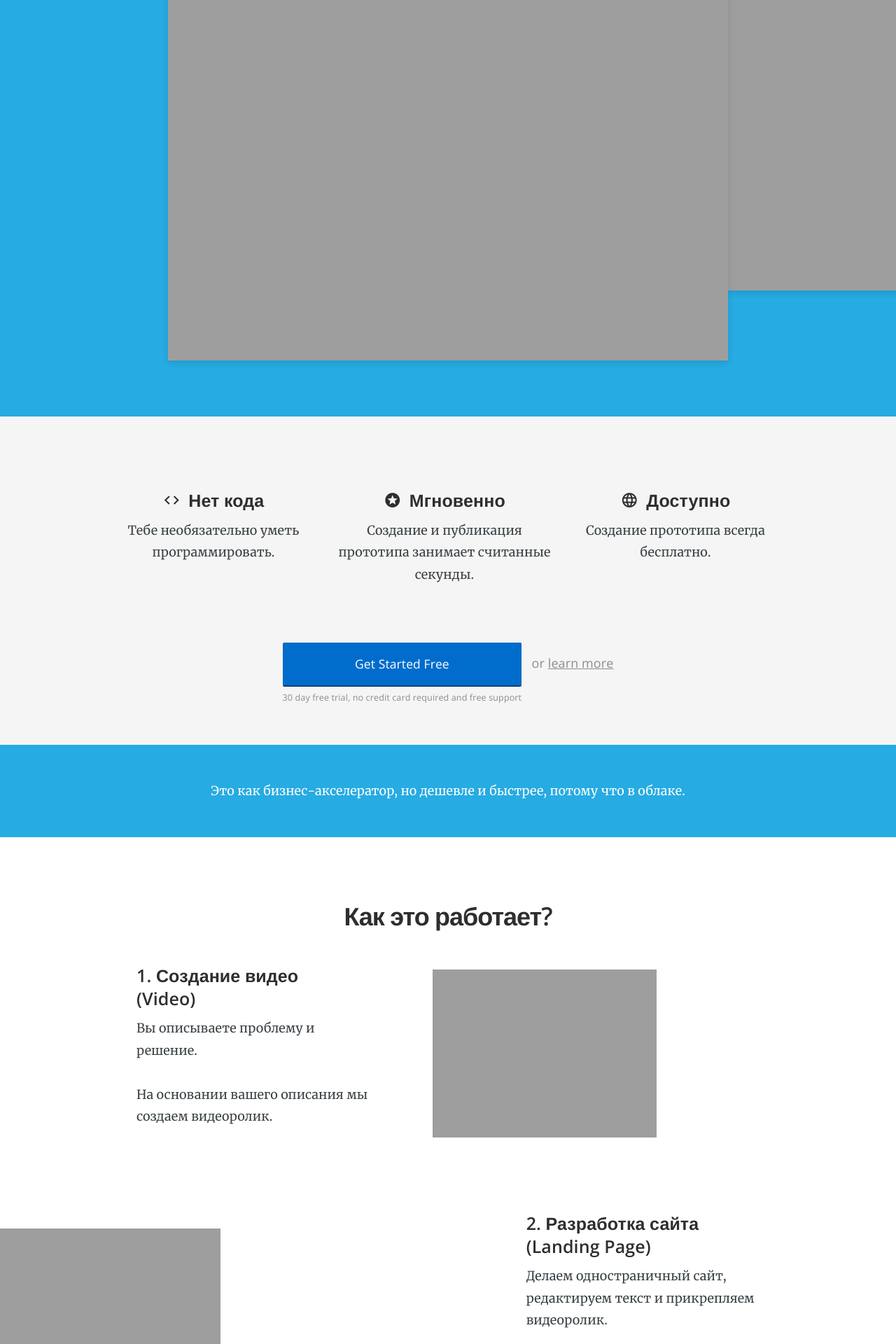
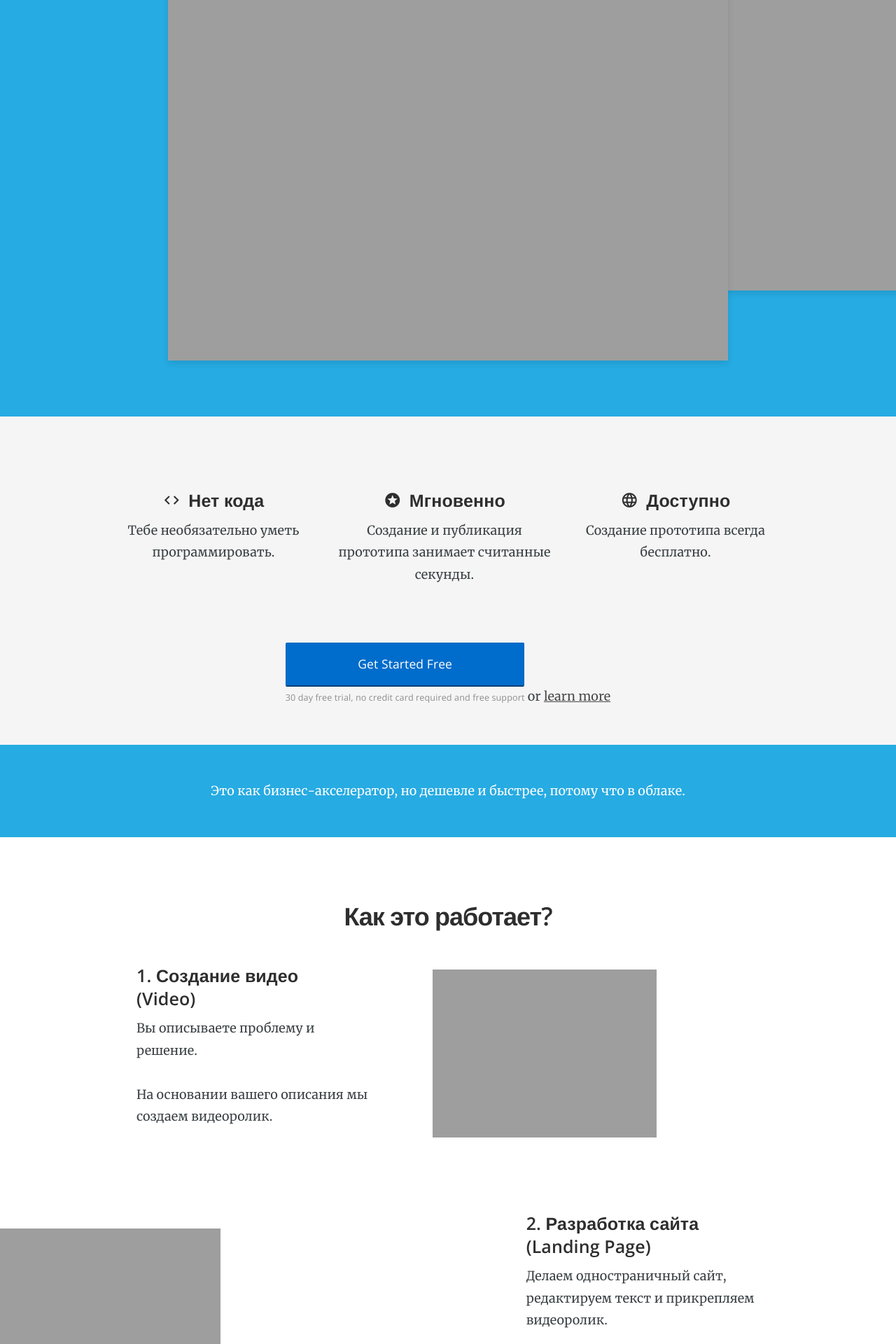
Before and after one commit to RakhimyanTim/enblabs.github.io, a Jekyll site: the page built from pages/index.html, in a window 1280 px wide. Shown: the part 413-2333 px from the top of the page at 70% size. Built offline with Jekyll 4.4.1, drawn with Linux system fonts in a browser that asks for light colours; nearby versions of some CDN libraries.

Commit message:
Update _landing_page.scss

```diff
--- a/_sass/_landing_page.scss
+++ b/_sass/_landing_page.scss
@@ -122,7 +122,7 @@
 	margin-top: 7px;
 }
 
-.learn-more {
+.cta .learn-more {
 	display: none;
 	vertical-align: top;
 	line-height: 60px;
```
